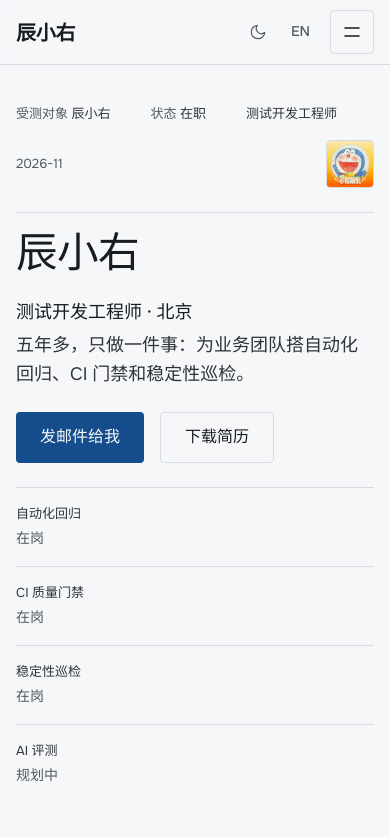
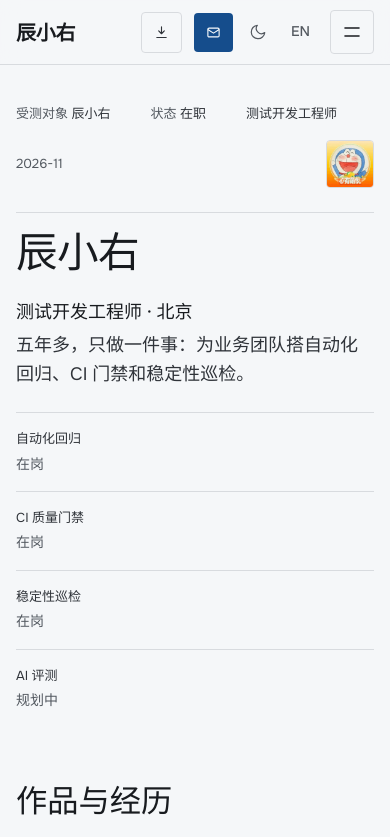
Before and after one commit to chenxiaoyou/chenxiaoyou.github.io, a Next.js app: page / in a window 390 px wide. Shown: the top 837 px of the page. Built offline with nearby package versions, Linux system fonts and the light colour scheme; a web font is replaced by a local one.

Commit message:
v1.7.2: CTAs live only in the top-right nav, rendered with icons
Remove the hero button row; mail and resume actions exist solely as the
nav buttons, now with envelope/download icons (icon-only below 60rem so
they stay reachable on phones). Wordmark gets nowrap to survive the
narrow English bar.

```diff
--- a/app/globals.css
+++ b/app/globals.css
@@ -73,6 +73,7 @@
   font-family: var(--font-display);
   font-weight: 600;
   font-size: var(--text-lg);
+  white-space: nowrap;
   letter-spacing: -0.01em;
   color: var(--color-ink);
   text-decoration: none;
@@ -106,6 +107,9 @@
 }
 
 .nav__cta {
+  display: inline-flex;
+  align-items: center;
+  gap: var(--space-2xs);
   font-size: var(--text-sm);
   font-weight: 500;
   text-decoration: none;
@@ -114,6 +118,10 @@
   white-space: nowrap;
   transition: border-color var(--dur-micro) var(--ease-out), color var(--dur-micro) var(--ease-out),
     background-color var(--dur-micro) var(--ease-out);
+}
+
+.nav__cta-icon {
+  flex: none;
 }
 
 .nav__cta--ghost {
@@ -276,49 +284,8 @@
   color: var(--color-ink);
 }
 
-.btn-row {
-  display: flex;
-  flex-wrap: wrap;
-  gap: var(--space-md);
-  margin-top: var(--space-lg);
-}
+/* 验收项轨：signature */
 
-.btn {
-  display: inline-flex;
-  align-items: center;
-  gap: var(--space-sm);
-  min-height: 48px;
-  padding: var(--space-sm) var(--space-lg);
-  border-radius: var(--radius-card);
-  font-weight: 500;
-  text-decoration: none;
-  transition: transform var(--dur-micro) var(--ease-out), border-color var(--dur-micro) var(--ease-out), color var(--dur-micro) var(--ease-out);
-}
-
-.btn:active {
-  transform: translateY(1px) scale(0.99);
-}
-
-.btn--primary {
-  background: var(--color-accent);
-  color: var(--color-accent-ink);
-}
-
-.btn--primary:hover {
-  transform: translateY(-1px);
-}
-
-.btn--secondary {
-  border: 1px solid var(--color-rule);
-  color: var(--color-ink);
-}
-
-.btn--secondary:hover {
-  border-color: var(--color-accent);
-  color: var(--color-accent);
-}
-
-/* 验收项轨：signature */
 .criteria {
   display: grid;
   grid-template-columns: repeat(4, 1fr);
@@ -583,7 +550,6 @@
 html.js .hero .report-meta,
 html.js .hero h1,
 html.js .hero__lead,
-html.js .hero .btn-row,
 html.js .hero .criteria {
   animation: settle 0.6s var(--ease-out) both;
   animation-delay: calc(var(--i, 0) * 60ms);
@@ -604,7 +570,6 @@ html.js .hero .criteria {
   html.js .hero .report-meta,
   html.js .hero h1,
   html.js .hero__lead,
-  html.js .hero .btn-row,
   html.js .hero .criteria {
     animation: none;
   }
@@ -613,8 +578,16 @@ html.js .hero .criteria {
 /* ---------------- 响应式 ---------------- */
 
 @media (max-width: 60rem) {
-  .nav__links,
+  .nav__links {
+    display: none;
+  }
+
+  /* 首屏不再放按钮：CTA 以纯图标常驻右上角 */
   .nav__cta {
+    padding: var(--space-sm);
+  }
+
+  .nav__cta-text {
     display: none;
   }
 
--- a/components/Hero.tsx
+++ b/components/Hero.tsx
@@ -28,10 +28,6 @@ export default function Hero() {
           <span className="is-role">{t("leadRole")}</span>
           {t("leadLine")}
         </p>
-        <div className="btn-row">
-          <a className="btn btn--primary" href="mailto:chenxiaoyou19@gmail.com">{t("ctaEmail")}</a>
-          <a className="btn btn--secondary" href="/assets/resume.pdf" download>{t("ctaResume")}</a>
-        </div>
         <dl className="criteria">
           {criteria.map((item) => (
             <div key={item.name}>
--- a/components/SiteNav.tsx
+++ b/components/SiteNav.tsx
@@ -32,8 +32,20 @@ export default function SiteNav() {
           ))}
         </nav>
         <div className="nav__actions">
-          <a className="nav__cta nav__cta--ghost" href="/assets/resume.pdf" download>{t("ctaResume")}</a>
-          <a className="nav__cta nav__cta--fill" href="mailto:chenxiaoyou19@gmail.com">{t("ctaEmail")}</a>
+          <a className="nav__cta nav__cta--ghost" href="/assets/resume.pdf" download aria-label={t("ctaResume")}>
+            <svg className="nav__cta-icon" width="15" height="15" viewBox="0 0 24 24" aria-hidden="true">
+              <path d="M12 3v11m0 0 4.5-4.5M12 14l-4.5-4.5" fill="none" stroke="currentColor" strokeWidth="1.8" strokeLinecap="round" strokeLinejoin="round" />
+              <path d="M4.5 20h15" fill="none" stroke="currentColor" strokeWidth="1.8" strokeLinecap="round" />
+            </svg>
+            <span className="nav__cta-text">{t("ctaResume")}</span>
+          </a>
+          <a className="nav__cta nav__cta--fill" href="mailto:chenxiaoyou19@gmail.com" aria-label={t("ctaEmail")}>
+            <svg className="nav__cta-icon" width="15" height="15" viewBox="0 0 24 24" aria-hidden="true">
+              <rect x="3" y="5" width="18" height="14" rx="2" fill="none" stroke="currentColor" strokeWidth="1.8" />
+              <path d="m3.5 7.5 8.5 5.5 8.5-5.5" fill="none" stroke="currentColor" strokeWidth="1.8" strokeLinecap="round" strokeLinejoin="round" />
+            </svg>
+            <span className="nav__cta-text">{t("ctaEmail")}</span>
+          </a>
           <button
             className="nav__theme"
             type="button"
```
Also changed, not shown: tests/site-check.mjs (+4 -2 lines).
